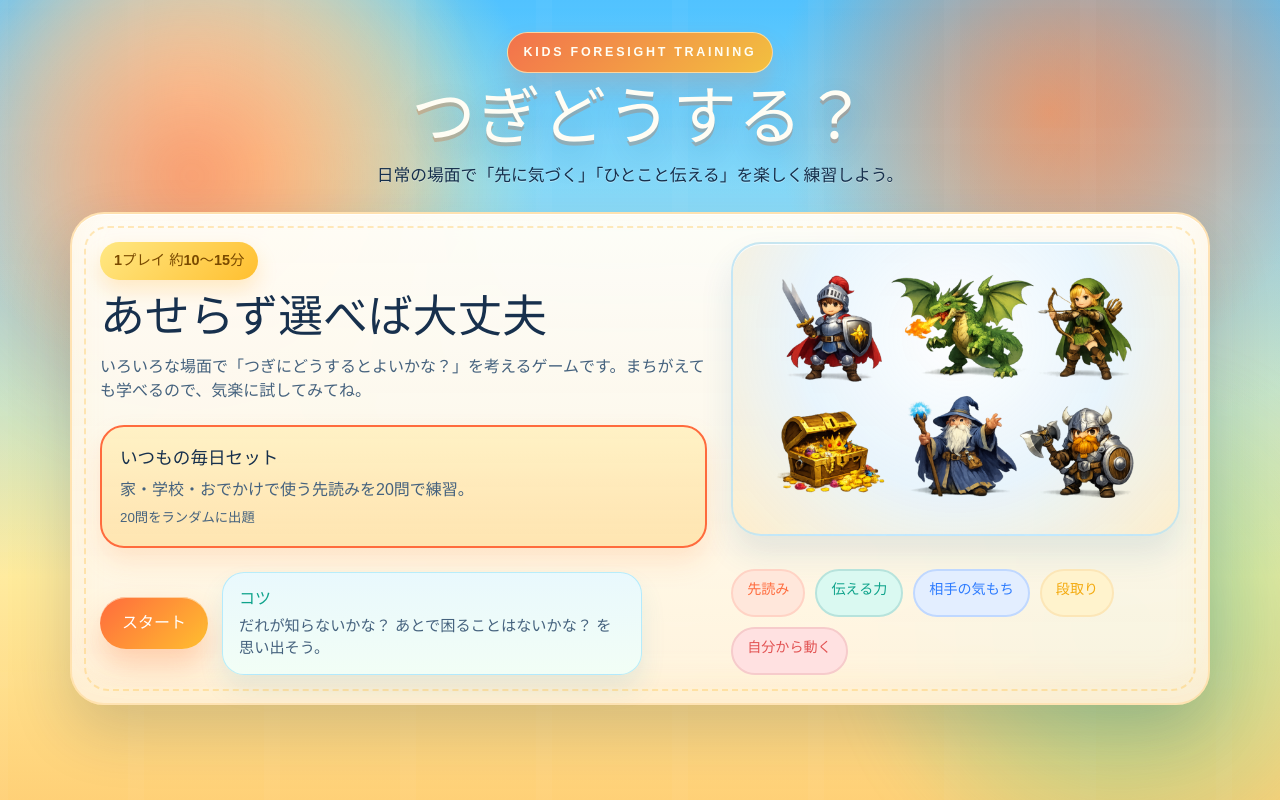
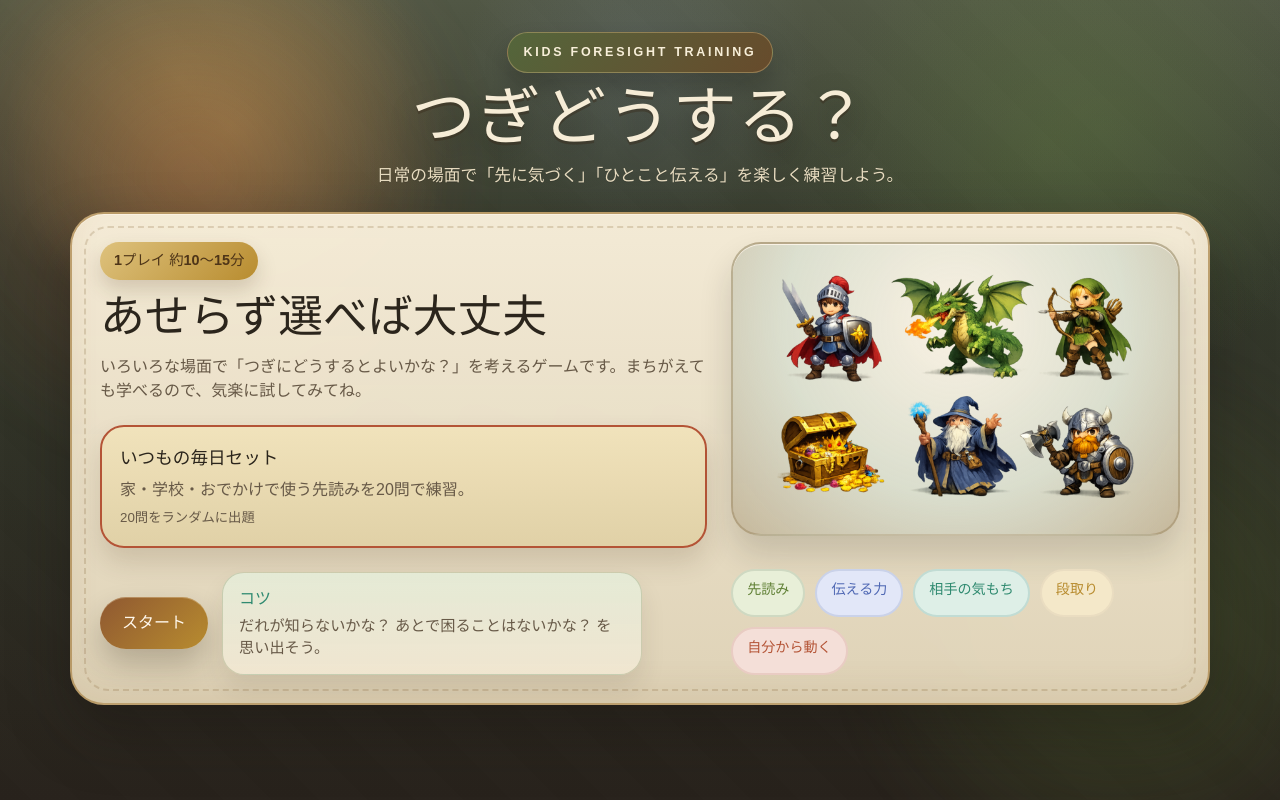
Before and after one commit to inamuu/KidsForesightTraining, a React (Vite) app: page / in a window 1280 px wide. Built offline with nearby package versions, Linux system fonts and the light colour scheme.

Commit message:
design: align palette with fantasy artwork

```diff
--- a/src/index.css
+++ b/src/index.css
@@ -1,25 +1,25 @@
 :root {
-  color: #17304d;
-  background-color: #7dd2ff;
+  color: #2b251c;
+  background-color: #2f3526;
   font-family:
     "M PLUS Rounded 1c",
     "Hiragino Maru Gothic ProN",
     "YuGothic",
     "Yu Gothic",
     sans-serif;
-  --ink-strong: #17304d;
-  --ink-soft: #45627e;
-  --paper: rgba(255, 249, 238, 0.88);
-  --paper-strong: rgba(255, 252, 245, 0.96);
-  --edge: rgba(255, 221, 165, 0.82);
-  --gold: #ffbf2f;
-  --amber: #ff8c2f;
-  --orange: #ff6b3d;
-  --sky: #3ea7ff;
-  --teal: #0fa38b;
-  --grass: #6bc96d;
-  --shadow-lg: 0 26px 60px rgba(21, 44, 79, 0.18);
-  --shadow-md: 0 16px 28px rgba(23, 48, 77, 0.14);
+  --ink-strong: #2b251c;
+  --ink-soft: #675947;
+  --paper: rgba(244, 234, 210, 0.92);
+  --paper-strong: rgba(250, 242, 223, 0.98);
+  --edge: rgba(170, 132, 73, 0.72);
+  --gold: #c69a38;
+  --amber: #8f5831;
+  --orange: #b45436;
+  --sky: #5368a2;
+  --teal: #2f8a70;
+  --grass: #61763a;
+  --shadow-lg: 0 26px 60px rgba(22, 19, 14, 0.34);
+  --shadow-md: 0 16px 28px rgba(28, 24, 17, 0.24);
   font-synthesis: none;
   line-height: 1.5;
   font-weight: 500;
@@ -41,9 +41,10 @@ body,
 body {
   margin: 0;
   background:
-    radial-gradient(circle at 20% 20%, rgba(255, 245, 154, 0.9) 0, rgba(255, 245, 154, 0) 24%),
-    radial-gradient(circle at 82% 14%, rgba(255, 150, 86, 0.72) 0, rgba(255, 150, 86, 0) 22%),
-    linear-gradient(180deg, #4fc2ff 0%, #86dcff 26%, #fff0a6 72%, #ffd37f 100%);
+    radial-gradient(circle at 18% 16%, rgba(233, 188, 95, 0.3) 0, rgba(233, 188, 95, 0) 18%),
+    radial-gradient(circle at 82% 18%, rgba(103, 129, 63, 0.24) 0, rgba(103, 129, 63, 0) 22%),
+    radial-gradient(circle at 50% 8%, rgba(120, 137, 166, 0.2) 0, rgba(120, 137, 166, 0) 18%),
+    linear-gradient(180deg, #4a5140 0%, #303629 34%, #2b251e 100%);
 }
 
 button,
@@ -64,9 +65,9 @@ img {
 
 .app-shell {
   background:
-    radial-gradient(circle at 15% 12%, rgba(255, 247, 196, 0.84) 0, rgba(255, 247, 196, 0) 22%),
-    radial-gradient(circle at 88% 14%, rgba(255, 123, 72, 0.38) 0, rgba(255, 123, 72, 0) 24%),
-    linear-gradient(180deg, rgba(0, 0, 0, 0) 0%, rgba(255, 196, 78, 0.16) 100%);
+    radial-gradient(circle at 14% 10%, rgba(255, 207, 96, 0.18) 0, rgba(255, 207, 96, 0) 18%),
+    radial-gradient(circle at 86% 16%, rgba(96, 125, 66, 0.22) 0, rgba(96, 125, 66, 0) 20%),
+    linear-gradient(180deg, rgba(255, 235, 188, 0.04) 0%, rgba(0, 0, 0, 0.08) 100%);
   min-height: 100vh;
   overflow: hidden;
   position: relative;
@@ -74,12 +75,11 @@ img {
 
 .app-shell::before {
   background:
-    linear-gradient(90deg, rgba(255, 255, 255, 0.14) 0 6%, rgba(255, 255, 255, 0) 6% 94%, rgba(255, 255, 255, 0.14) 94% 100%),
-    linear-gradient(rgba(255, 255, 255, 0.08) 0 6%, rgba(255, 255, 255, 0) 6% 94%, rgba(255, 255, 255, 0.08) 94% 100%);
-  background-size: 136px 136px;
+    linear-gradient(45deg, rgba(255, 244, 221, 0.05) 25%, transparent 25%, transparent 50%, rgba(255, 244, 221, 0.05) 50%, rgba(255, 244, 221, 0.05) 75%, transparent 75%, transparent);
+  background-size: 96px 96px;
   content: "";
   inset: 0;
-  opacity: 0.22;
+  opacity: 0.18;
   pointer-events: none;
   position: fixed;
   z-index: 0;
@@ -92,7 +92,7 @@ img {
 }
 
 .backdrop-a {
-  background: radial-gradient(circle, rgba(255, 102, 61, 0.62) 0%, rgba(255, 102, 61, 0) 72%);
+  background: radial-gradient(circle, rgba(179, 84, 54, 0.32) 0%, rgba(179, 84, 54, 0) 72%);
   height: 36rem;
   left: -6rem;
   top: -7rem;
@@ -100,7 +100,7 @@ img {
 }
 
 .backdrop-b {
-  background: radial-gradient(circle, rgba(19, 198, 167, 0.42) 0%, rgba(19, 198, 167, 0) 72%);
+  background: radial-gradient(circle, rgba(95, 127, 52, 0.34) 0%, rgba(95, 127, 52, 0) 72%);
   bottom: -6rem;
   height: 34rem;
   right: -7rem;
@@ -122,11 +122,11 @@ img {
 }
 
 .eyebrow {
-  color: #fffef4;
-  background: linear-gradient(135deg, rgba(255, 106, 61, 0.92), rgba(255, 191, 47, 0.92));
-  border: 1px solid rgba(255, 234, 184, 0.78);
+  color: #f8efd9;
+  background: linear-gradient(135deg, rgba(84, 103, 59, 0.94), rgba(105, 74, 42, 0.94));
+  border: 1px solid rgba(215, 186, 129, 0.42);
   border-radius: 999px;
-  box-shadow: 0 14px 24px rgba(255, 111, 53, 0.2);
+  box-shadow: 0 14px 24px rgba(18, 16, 12, 0.24);
   display: inline-flex;
   font-size: 0.78rem;
   font-weight: 800;
@@ -137,34 +137,34 @@ img {
 }
 
 .topbar h1 {
-  color: #fffdf4;
+  color: #f6ecd6;
   letter-spacing: 0.02em;
   text-shadow:
-    0 4px 0 rgba(212, 92, 32, 0.28),
-    0 14px 32px rgba(27, 63, 103, 0.24);
+    0 3px 0 rgba(57, 44, 28, 0.44),
+    0 14px 32px rgba(15, 12, 10, 0.36);
   font-size: clamp(2.4rem, 5vw, 4.6rem);
   line-height: 1;
   margin: 0;
 }
 
 .subhead {
-  color: #17304d;
+  color: #e8dcc0;
   font-size: 1.05rem;
   margin: 14px auto 0;
   max-width: 46rem;
-  text-shadow: 0 1px 0 rgba(255, 255, 255, 0.35);
+  text-shadow: 0 1px 0 rgba(0, 0, 0, 0.14);
 }
 
 .screen-card {
   animation: card-rise 420ms ease-out;
   background:
-    linear-gradient(180deg, rgba(255, 253, 247, 0.98), rgba(255, 245, 228, 0.92));
+    linear-gradient(180deg, rgba(247, 238, 217, 0.98), rgba(234, 221, 193, 0.94));
   border: 2px solid var(--edge);
   border-radius: 34px;
   box-shadow:
     var(--shadow-lg),
-    inset 0 1px 0 rgba(255, 255, 255, 0.96),
-    inset 0 -20px 36px rgba(255, 197, 109, 0.12);
+    inset 0 1px 0 rgba(255, 248, 235, 0.64),
+    inset 0 -18px 30px rgba(130, 86, 39, 0.08);
   padding: 28px;
   position: relative;
   -webkit-backdrop-filter: blur(12px);
@@ -172,7 +172,7 @@ img {
 }
 
 .screen-card::after {
-  border: 2px dashed rgba(255, 189, 59, 0.32);
+  border: 2px dashed rgba(134, 101, 55, 0.22);
   border-radius: 24px;
   content: "";
   inset: 12px;
@@ -188,10 +188,10 @@ img {
 }
 
 .floating-pill {
-  background: linear-gradient(135deg, #ffe884, #ffbf2f);
+  background: linear-gradient(135deg, #dec27d, #b88c2f);
   border-radius: 999px;
-  box-shadow: 0 10px 20px rgba(255, 175, 31, 0.22);
-  color: #7a4a00;
+  box-shadow: 0 10px 20px rgba(74, 50, 20, 0.18);
+  color: #4e3518;
   display: inline-flex;
   font-size: 0.9rem;
   font-weight: 800;
@@ -226,8 +226,8 @@ img {
 
 .set-card {
   background:
-    linear-gradient(180deg, rgba(255, 255, 255, 0.98), rgba(255, 245, 224, 0.94));
-  border: 2px solid rgba(255, 220, 160, 0.6);
+    linear-gradient(180deg, rgba(251, 244, 227, 0.98), rgba(240, 229, 203, 0.96));
+  border: 2px solid rgba(175, 139, 88, 0.36);
   border-radius: 24px;
   color: inherit;
   display: grid;
@@ -253,15 +253,15 @@ img {
 .set-card:focus-visible {
   border-color: var(--amber);
   box-shadow:
-    0 16px 28px rgba(255, 145, 61, 0.18),
-    inset 0 1px 0 rgba(255, 255, 255, 0.94);
+    0 16px 28px rgba(63, 45, 23, 0.16),
+    inset 0 1px 0 rgba(255, 249, 237, 0.84);
   transform: translateY(-2px);
 }
 
 .set-card.is-active {
-  background: linear-gradient(180deg, rgba(255, 241, 197, 0.98), rgba(255, 228, 174, 0.96));
+  background: linear-gradient(180deg, rgba(240, 227, 187, 0.98), rgba(225, 209, 166, 0.98));
   border-color: var(--orange);
-  box-shadow: 0 14px 26px rgba(255, 146, 65, 0.18);
+  box-shadow: 0 14px 26px rgba(73, 48, 24, 0.16);
 }
 
 .action-row {
@@ -285,17 +285,17 @@ img {
 }
 
 .primary-button {
-  background: linear-gradient(135deg, #ff6b3d, #ffbf2f);
+  background: linear-gradient(135deg, #8f5831, #b88c2f);
   box-shadow:
-    0 16px 30px rgba(255, 115, 53, 0.3),
-    inset 0 1px 0 rgba(255, 248, 223, 0.6);
-  color: #fff;
+    0 16px 30px rgba(38, 28, 18, 0.24),
+    inset 0 1px 0 rgba(241, 222, 187, 0.34);
+  color: #fff8ed;
   font-weight: 800;
 }
 
 .secondary-button {
-  background: linear-gradient(135deg, rgba(255, 255, 255, 0.96), rgba(230, 244, 255, 0.96));
-  box-shadow: 0 12px 26px rgba(39, 88, 139, 0.14);
+  background: linear-gradient(135deg, rgba(247, 240, 222, 0.96), rgba(227, 218, 196, 0.96));
+  box-shadow: 0 12px 26px rgba(41, 32, 23, 0.14);
   color: var(--ink-strong);
   font-weight: 800;
 }
@@ -309,9 +309,9 @@ img {
 
 .hint-card {
   align-items: start;
-  background: linear-gradient(180deg, rgba(231, 249, 255, 0.92), rgba(241, 255, 247, 0.92));
-  border: 1px solid rgba(117, 218, 255, 0.46);
-  box-shadow: 0 14px 24px rgba(54, 146, 193, 0.12);
+  background: linear-gradient(180deg, rgba(229, 235, 215, 0.94), rgba(241, 231, 210, 0.92));
+  border: 1px solid rgba(114, 132, 82, 0.28);
+  box-shadow: 0 14px 24px rgba(50, 43, 31, 0.1);
   border-radius: 22px;
   display: grid;
   gap: 4px;
@@ -336,13 +336,13 @@ img {
 .intro-visual img,
 .scene-illustration {
   background:
-    radial-gradient(circle at 50% 32%, rgba(255, 255, 255, 0.95), rgba(227, 243, 255, 0.82) 52%, rgba(255, 233, 190, 0.7) 100%);
+    radial-gradient(circle at 50% 28%, rgba(250, 242, 228, 0.94), rgba(215, 222, 207, 0.82) 56%, rgba(163, 145, 114, 0.48) 100%);
   aspect-ratio: 32 / 21;
   border-radius: 30px;
-  border: 2px solid rgba(166, 223, 255, 0.6);
+  border: 2px solid rgba(146, 122, 82, 0.4);
   box-shadow:
-    inset 0 1px 0 rgba(255, 255, 255, 0.9),
-    0 18px 32px rgba(34, 95, 147, 0.12);
+    inset 0 1px 0 rgba(255, 248, 237, 0.82),
+    0 18px 32px rgba(24, 22, 17, 0.16);
   object-fit: contain;
   padding: 14px;
   width: 100%;
@@ -372,10 +372,10 @@ img {
 }
 
 .progress-wrap {
-  background: linear-gradient(180deg, rgba(238, 249, 255, 0.94), rgba(255, 248, 235, 0.88));
-  border: 1px solid rgba(147, 215, 255, 0.4);
+  background: linear-gradient(180deg, rgba(225, 230, 214, 0.94), rgba(241, 229, 205, 0.9));
+  border: 1px solid rgba(126, 118, 95, 0.22);
   border-radius: 24px;
-  box-shadow: 0 12px 24px rgba(31, 93, 143, 0.1);
+  box-shadow: 0 12px 24px rgba(33, 28, 20, 0.1);
   padding: 16px;
 }
 
@@ -390,14 +390,14 @@ img {
 
 .progress-bar,
 .meter-track {
-  background: rgba(42, 100, 152, 0.12);
+  background: rgba(91, 81, 60, 0.14);
   border-radius: 999px;
   height: 12px;
   overflow: hidden;
 }
 
 .progress-fill {
-  background: linear-gradient(90deg, #ff6b3d, #ffbf2f, #ffe671);
+  background: linear-gradient(90deg, #54673a, #b88c2f, #d3b06e);
   border-radius: inherit;
   height: 100%;
   transition: width 220ms ease;
@@ -411,7 +411,7 @@ img {
 .learning-card,
 .insight-card,
 .feedback-card {
-  background: linear-gradient(180deg, rgba(255, 255, 255, 0.9), rgba(255, 248, 237, 0.88));
+  background: linear-gradient(180deg, rgba(248, 242, 227, 0.92), rgba(238, 229, 206, 0.9));
   border-radius: 24px;
 }
 
@@ -420,7 +420,7 @@ img {
 .result-block,
 .history-card,
 .review-panel {
-  border: 1px solid rgba(255, 223, 164, 0.68);
+  border: 1px solid rgba(164, 132, 89, 0.34);
 }
 
 .question-card {
@@ -462,8 +462,8 @@ img {
 .choice-card {
   align-items: center;
   background:
-    linear-gradient(180deg, rgba(255, 255, 255, 0.98), rgba(235, 248, 255, 0.96));
-  border: 2px solid rgba(149, 217, 255, 0.32);
+    linear-gradient(180deg, rgba(249, 243, 230, 0.98), rgba(230, 223, 203, 0.96));
+  border: 2px solid rgba(157, 141, 113, 0.24);
   border-radius: 22px;
   color: inherit;
   display: grid;
@@ -481,17 +481,17 @@ img {
 .choice-card:focus-visible {
   border-color: var(--sky);
   box-shadow:
-    0 14px 26px rgba(63, 151, 243, 0.16),
-    inset 0 1px 0 rgba(255, 255, 255, 0.92);
+    0 14px 26px rgba(39, 32, 23, 0.14),
+    inset 0 1px 0 rgba(255, 249, 237, 0.82);
   transform: translateY(-2px);
 }
 
 .choice-index {
   align-items: center;
-  background: linear-gradient(135deg, #17b0ff, #22d5b8);
+  background: linear-gradient(135deg, #5b6e98, #857343);
   border-radius: 16px;
-  box-shadow: 0 8px 16px rgba(39, 145, 199, 0.18);
-  color: #fff;
+  box-shadow: 0 8px 16px rgba(35, 29, 21, 0.18);
+  color: #f8f0dc;
   display: inline-flex;
   font-size: 0.95rem;
   font-weight: 900;
@@ -507,14 +507,14 @@ img {
 }
 
 .scene-note {
-  background: linear-gradient(180deg, #fff0bf, #fff9e8);
-  border: 1px solid rgba(255, 198, 58, 0.36);
+  background: linear-gradient(180deg, #ead9ab, #f6ecda);
+  border: 1px solid rgba(155, 118, 63, 0.26);
   border-radius: 22px;
   padding: 16px;
 }
 
 .scene-note strong {
-  color: #9b5b00;
+  color: #7b5220;
   display: block;
   margin-bottom: 6px;
 }
@@ -549,8 +549,8 @@ img {
 
 .point-chip {
   align-items: center;
-  background: linear-gradient(135deg, rgba(255, 255, 255, 0.96), rgba(255, 243, 204, 0.92));
-  border: 1px solid rgba(255, 203, 94, 0.44);
+  background: linear-gradient(135deg, rgba(250, 243, 227, 0.96), rgba(226, 210, 173, 0.92));
+  border: 1px solid rgba(163, 131, 86, 0.32);
   border-radius: 999px;
   display: inline-flex;
   font-weight: 800;
@@ -585,18 +585,18 @@ img {
 }
 
 .review-panel.tone-great {
-  background: linear-gradient(180deg, rgba(220, 255, 243, 0.97), rgba(242, 255, 248, 0.92));
-  box-shadow: 0 18px 30px rgba(15, 163, 139, 0.14);
+  background: linear-gradient(180deg, rgba(230, 239, 217, 0.97), rgba(241, 245, 232, 0.92));
+  box-shadow: 0 18px 30px rgba(67, 88, 43, 0.14);
 }
 
 .review-panel.tone-close {
-  background: linear-gradient(180deg, rgba(255, 242, 194, 0.97), rgba(255, 251, 234, 0.92));
-  box-shadow: 0 18px 30px rgba(244, 171, 16, 0.14);
+  background: linear-gradient(180deg, rgba(238, 223, 180, 0.97), rgba(247, 238, 214, 0.92));
+  box-shadow: 0 18px 30px rgba(126, 94, 43, 0.14);
 }
 
 .review-panel.tone-retry {
-  background: linear-gradient(180deg, rgba(255, 231, 221, 0.97), rgba(255, 247, 242, 0.92));
-  box-shadow: 0 18px 30px rgba(255, 107, 61, 0.14);
+  background: linear-gradient(180deg, rgba(239, 220, 210, 0.97), rgba(246, 237, 231, 0.92));
+  box-shadow: 0 18px 30px rgba(119, 67, 51, 0.14);
 }
 
 .result-card {
@@ -606,11 +606,11 @@ img {
 
 .score-ring {
   align-items: center;
-  background: radial-gradient(circle at 30% 30%, #fffef8, #fff0c4);
-  border: 12px solid rgba(255, 179, 36, 0.36);
+  background: radial-gradient(circle at 30% 30%, #f8f0de, #dfc487);
+  border: 12px solid rgba(159, 122, 63, 0.34);
   box-shadow:
-    inset 0 2px 0 rgba(255, 255, 255, 0.92),
-    0 18px 30px rgba(255, 167, 44, 0.18);
+    inset 0 2px 0 rgba(255, 248, 234, 0.74),
+    0 18px 30px rgba(43, 31, 19, 0.16);
   border-radius: 50%;
   display: grid;
   flex-shrink: 0;
@@ -696,18 +696,18 @@ img {
 }
 
 .history-card.tone-great span {
-  background: #daf9f1;
-  color: #0fa38b;
+  background: #e7edd8;
+  color: #5f7f34;
 }
 
 .history-card.tone-close span {
-  background: #fff3cd;
-  color: #9b6a00;
+  background: #f4e8c9;
+  color: #8a6927;
 }
 
 .history-card.tone-retry span {
-  background: #ffe2d8;
-  color: #d44f2e;
+  background: #f4dfd8;
+  color: #9f4a31;
 }
 
 .result-actions {
@@ -719,7 +719,7 @@ img {
 .secondary-button:focus-visible,
 .set-card:focus-visible,
 .choice-card:focus-visible {
-  outline: 3px solid rgba(19, 163, 139, 0.35);
+  outline: 3px solid rgba(95, 127, 52, 0.35);
   outline-offset: 3px;
 }
 
```
Also changed, not shown: src/data/categories.ts (+10 -10 lines).
